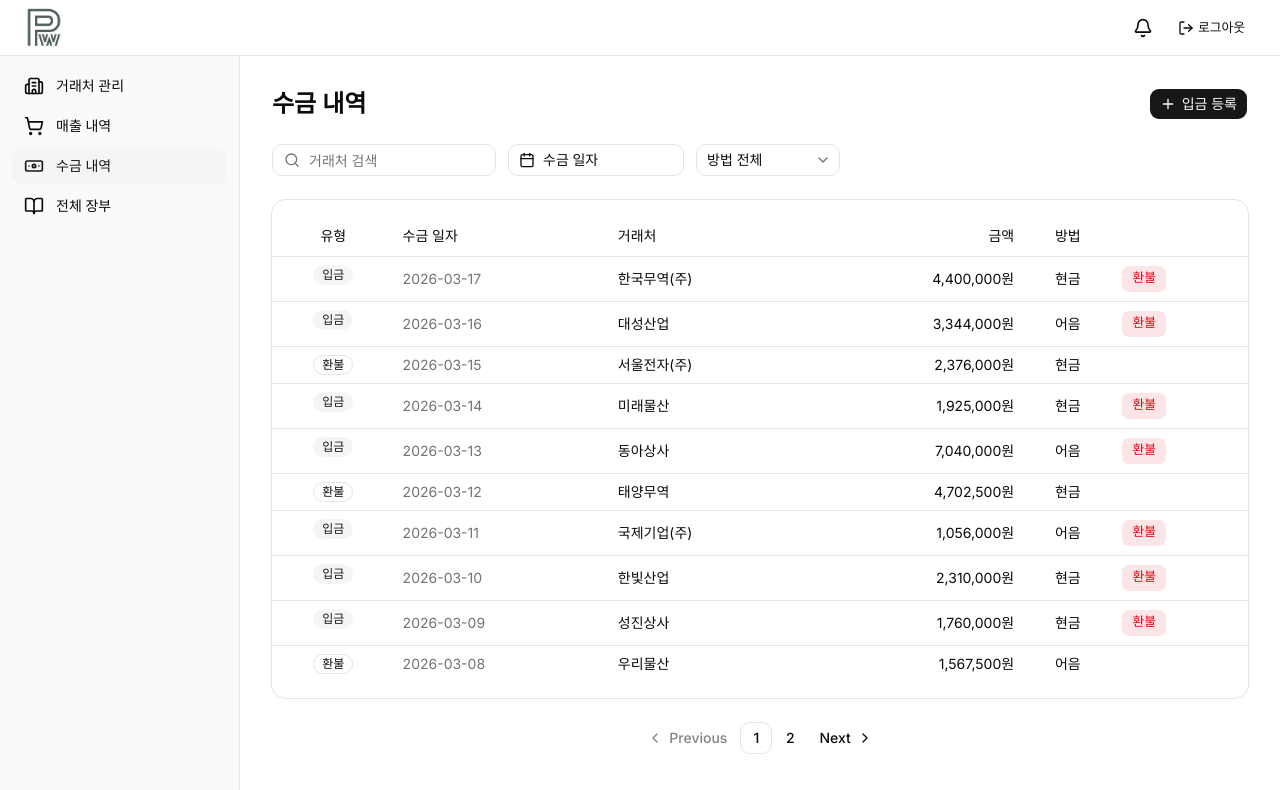
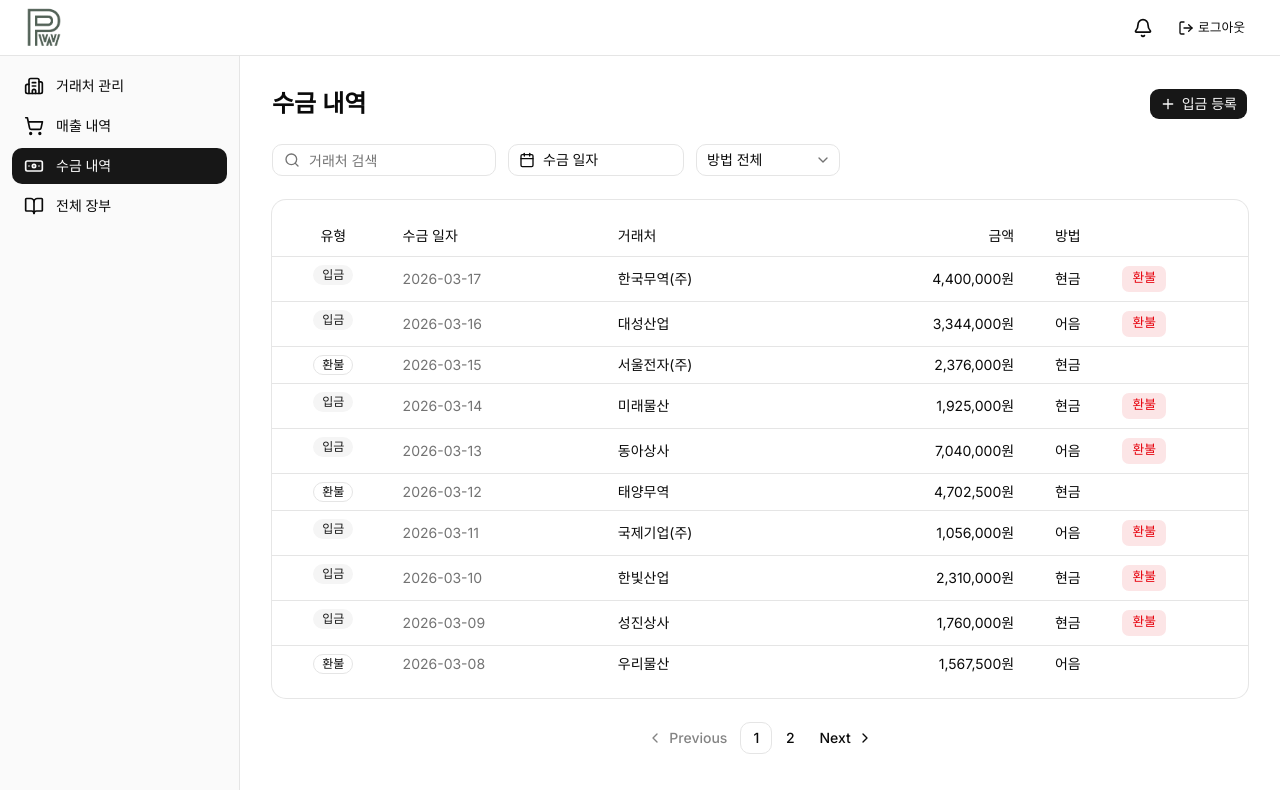
Before and after one commit to sujeong-dev/pw-erp, a Next.js app: page /dashboard/payments in a window 1280 px wide. Shown: the top 790 px of the page. Built offline with nearby package versions, Linux system fonts and the light colour scheme.

Commit message:
modify: lnb, table button 스타일링 수정

```diff
--- a/src/pages/orders/ui/OrdersPage.tsx
+++ b/src/pages/orders/ui/OrdersPage.tsx
@@ -470,7 +470,7 @@ export function OrdersPage() {
                   {order.status === TX_STATUS.UNPAID && (
                     <div className='flex items-center gap-2'>
                       <Button
-                        variant='outline'
+                        variant='secondary'
                         size='sm'
                         className='cursor-pointer'
                         onClick={() => handleEditOpen(order)}
--- a/src/widgets/dashboard-nav/ui/DashboardNav.tsx
+++ b/src/widgets/dashboard-nav/ui/DashboardNav.tsx
@@ -33,7 +33,7 @@ export function DashboardNav() {
                 className={cn(
                   "flex items-center gap-3 rounded-lg px-3 py-2 text-sm font-medium transition-colors",
                   isActive
-                    ? "bg-sidebar-accent text-sidebar-accent-foreground"
+                    ? "bg-primary text-primary-foreground"
                     : "hover:bg-sidebar-accent hover:text-sidebar-accent-foreground"
                 )}
               >
```
